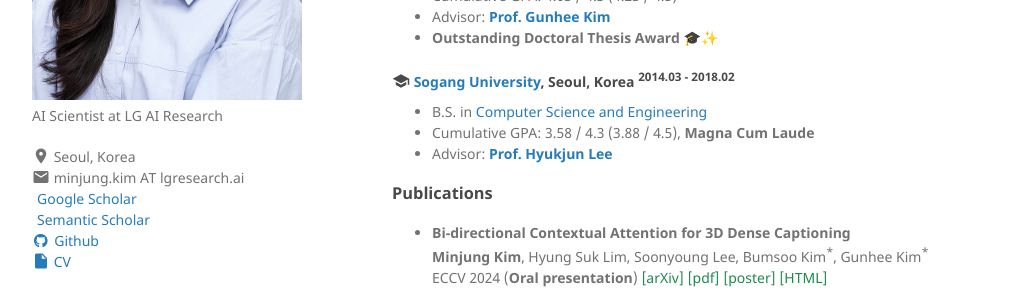
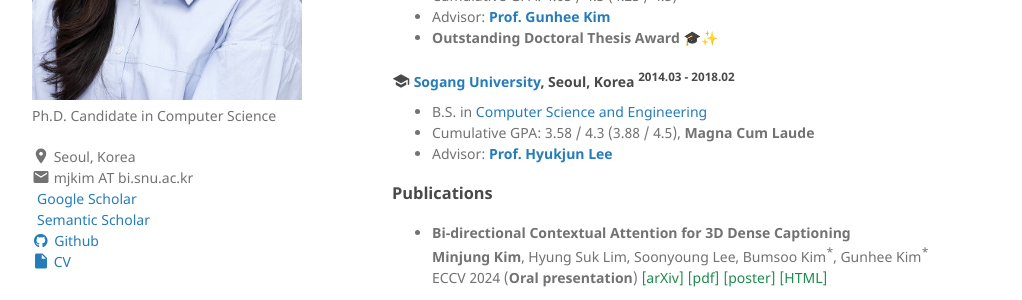
Before and after one commit to MINJIKIM-96/MINJIKIM-96.github.io, a Jekyll site: the page built from index.md, in a window 1280 px wide. Shown: the part 415-715 px from the top of the page, without its empty margins (128-1150 px from the left). Built offline with Jekyll 4.4.1, drawn with Linux system fonts in a browser that asks for light colours; a style sheet for code colours, icons or effects is not loaded.

Commit message:
Update personal information in _config.yml

```diff
--- a/_config.yml
+++ b/_config.yml
@@ -3,17 +3,17 @@ subtitle: (김민지, @minjikim)
 face: /assets/img/minjikim.jpg
 #cv: https://drive.google.com/file/d/1DuI0Hul1Un-4AemKeqcZ9rYBJHxw163N/view?usp=sharing
 cv: /assets/cv.pdf
-description: AI Scientist at LG AI Research
+description: Ph.D. Candidate in Computer Science
 location: Seoul, Korea
-email: minjung.kim AT lgresearch.ai
-homepage: https://minnjung.github.io
+email: mjkim AT bi.snu.ac.kr
+#homepage: https://minnjung.github.io
 #twitter:
-github: https://github.com/minnjung
-linkedin: https://www.linkedin.com/in/minjung-kim-45148722a/
+# github: https://github.com/minnjung
+linkedin: https://www.linkedin.com/in/minji-kim-7667763b0/
 google_analytics: UA-146496389-1
 theme: jekyll-theme-minimal
 google_scholar: https://scholar.google.com/citations?user=nSwyFAMAAAAJ&hl=en
-semantic_scholar: https://www.semanticscholar.org/author/Minjung-Kim/2109022768
+#semantic_scholar: https://www.semanticscholar.org/author/Minjung-Kim/2109022768
 
 plugins:
   - jekyll-seo-tag
```
